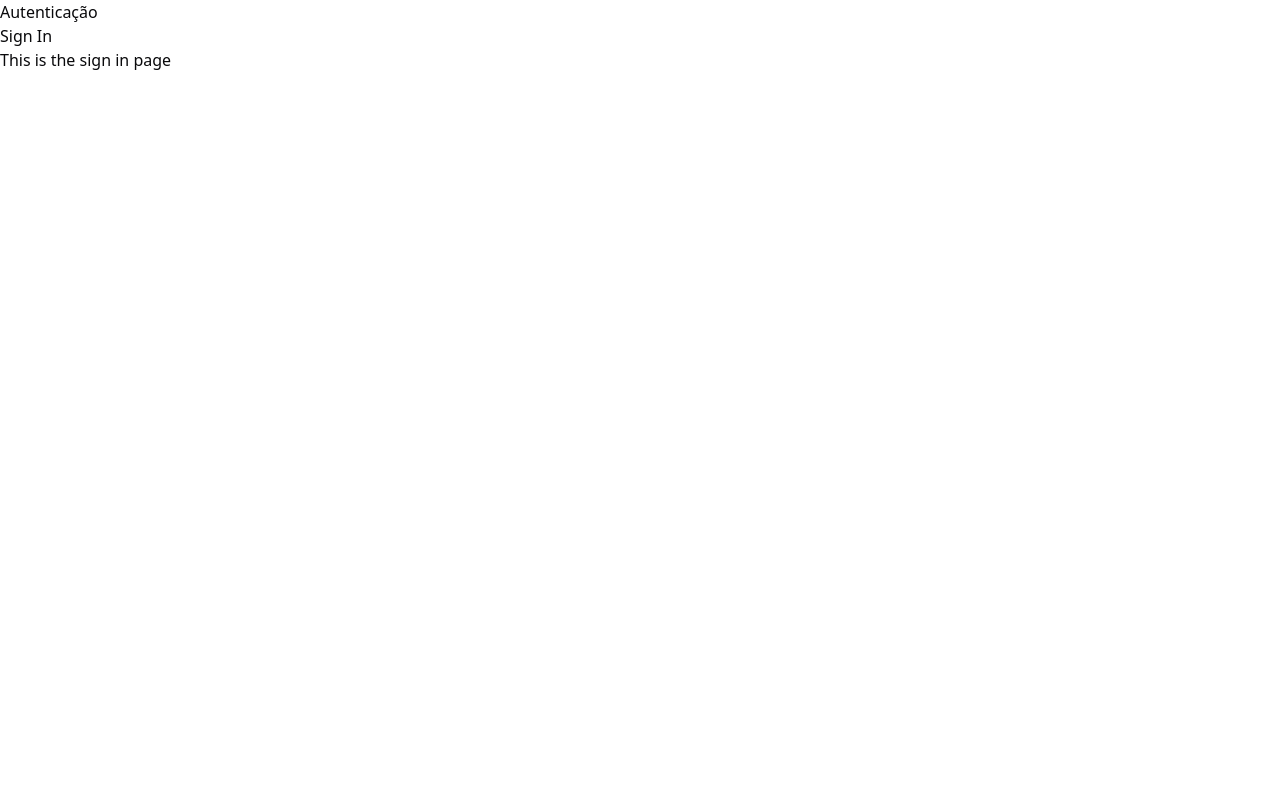
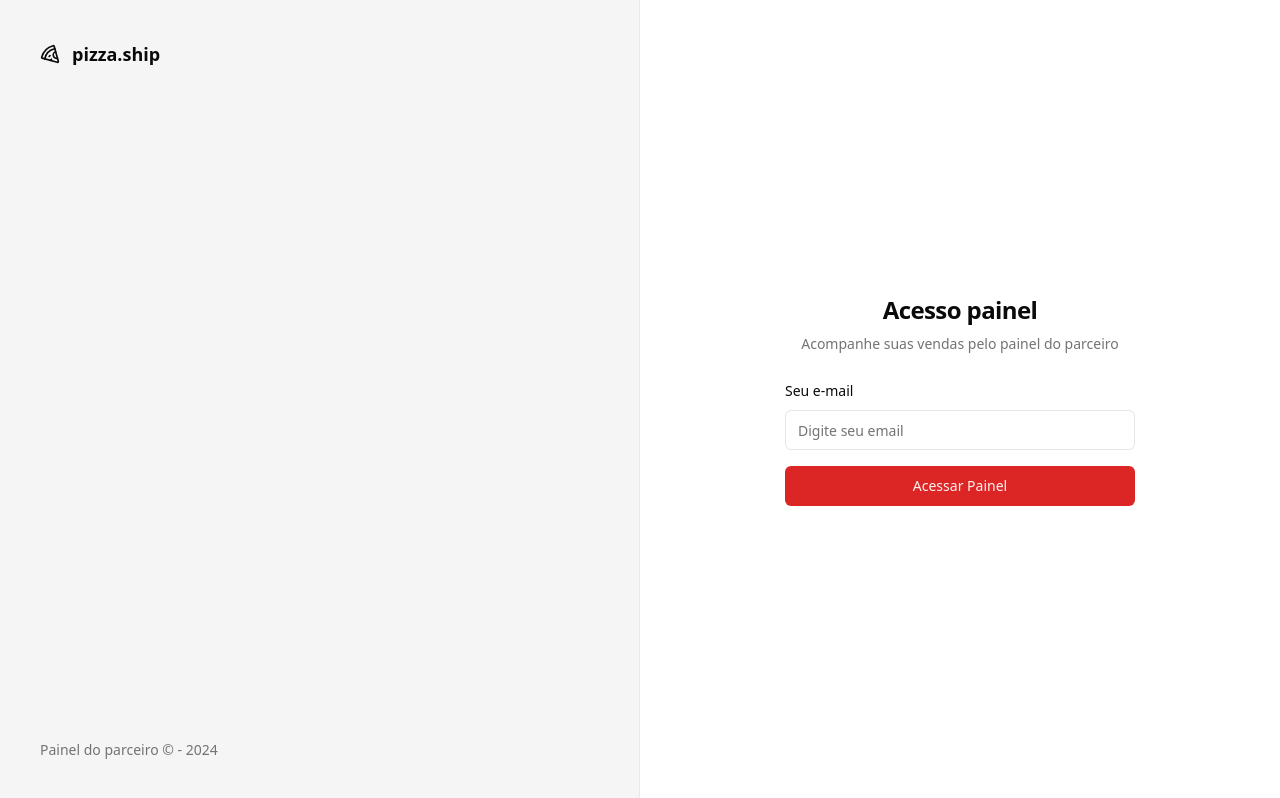
Before and after one commit to mathxs/pizzashop-web, a React (Vite) app: page /sign-in in a window 1280 px wide. Built offline with nearby package versions, Linux system fonts and the light colour scheme.

Commit message:
ajuste na sign

```diff
--- a/package.json
+++ b/package.json
@@ -10,6 +10,7 @@
     "preview": "vite preview"
   },
   "dependencies": {
+    "@radix-ui/react-label": "^2.1.0",
     "@radix-ui/react-slot": "^1.1.0",
     "class-variance-authority": "^0.7.0",
     "clsx": "^2.1.1",
--- /dev/null
+++ b/src/components/ui/input.tsx
@@ -0,0 +1,24 @@
+import * as React from 'react'
+
+import { cn } from '@/lib/utils'
+
+export type InputProps = React.InputHTMLAttributes<HTMLInputElement>
+
+const Input = React.forwardRef<HTMLInputElement, InputProps>(
+  ({ className, type, ...props }, ref) => {
+    return (
+      <input
+        type={type}
+        className={cn(
+          'flex h-10 w-full rounded-md border border-input bg-background px-3 py-2 text-sm ring-offset-background file:border-0 file:bg-transparent file:text-sm file:font-medium file:text-foreground placeholder:text-muted-foreground focus-visible:outline-none focus-visible:ring-2 focus-visible:ring-ring focus-visible:ring-offset-2 disabled:cursor-not-allowed disabled:opacity-50',
+          className,
+        )}
+        ref={ref}
+        {...props}
+      />
+    )
+  },
+)
+Input.displayName = 'Input'
+
+export { Input }
--- /dev/null
+++ b/src/components/ui/label.tsx
@@ -0,0 +1,24 @@
+import * as React from 'react'
+import * as LabelPrimitive from '@radix-ui/react-label'
+import { cva, type VariantProps } from 'class-variance-authority'
+
+import { cn } from '@/lib/utils'
+
+const labelVariants = cva(
+  'text-sm font-medium leading-none peer-disabled:cursor-not-allowed peer-disabled:opacity-70',
+)
+
+const Label = React.forwardRef<
+  React.ElementRef<typeof LabelPrimitive.Root>,
+  React.ComponentPropsWithoutRef<typeof LabelPrimitive.Root> &
+    VariantProps<typeof labelVariants>
+>(({ className, ...props }, ref) => (
+  <LabelPrimitive.Root
+    ref={ref}
+    className={cn(labelVariants(), className)}
+    {...props}
+  />
+))
+Label.displayName = LabelPrimitive.Root.displayName
+
+export { Label }
--- a/src/global.css
+++ b/src/global.css
@@ -4,56 +4,57 @@
 @layer base {
   :root {
     --background: 0 0% 100%;
-    --foreground: 240 10% 3.9%;
+    --foreground: 0 0% 3.9%;
     --card: 0 0% 100%;
-    --card-foreground: 240 10% 3.9%;
+    --card-foreground: 0 0% 3.9%;
     --popover: 0 0% 100%;
-    --popover-foreground: 240 10% 3.9%;
-    --primary: 240 5.9% 10%;
-    --primary-foreground: 0 0% 98%;
-    --secondary: 240 4.8% 95.9%;
-    --secondary-foreground: 240 5.9% 10%;
-    --muted: 240 4.8% 95.9%;
-    --muted-foreground: 240 3.8% 46.1%;
-    --accent: 240 4.8% 95.9%;
-    --accent-foreground: 240 5.9% 10%;
+    --popover-foreground: 0 0% 3.9%;
+    --primary: 0 72.2% 50.6%;
+    --primary-foreground: 0 85.7% 97.3%;
+    --secondary: 0 0% 96.1%;
+    --secondary-foreground: 0 0% 9%;
+    --muted: 0 0% 96.1%;
+    --muted-foreground: 0 0% 45.1%;
+    --accent: 0 0% 96.1%;
+    --accent-foreground: 0 0% 9%;
     --destructive: 0 84.2% 60.2%;
     --destructive-foreground: 0 0% 98%;
-    --border: 240 5.9% 90%;
-    --input: 240 5.9% 90%;
-    --ring: 240 10% 3.9%;
+    --border: 0 0% 89.8%;
+    --input: 0 0% 89.8%;
+    --ring: 0 72.2% 50.6%;
+    --radius: 0.5rem;
     --chart-1: 12 76% 61%;
     --chart-2: 173 58% 39%;
     --chart-3: 197 37% 24%;
     --chart-4: 43 74% 66%;
     --chart-5: 27 87% 67%;
-    --radius: 0.5rem
   }
+
   .dark {
-    --background: 240 10% 3.9%;
+    --background: 0 0% 3.9%;
     --foreground: 0 0% 98%;
-    --card: 240 10% 3.9%;
+    --card: 0 0% 3.9%;
     --card-foreground: 0 0% 98%;
-    --popover: 240 10% 3.9%;
+    --popover: 0 0% 3.9%;
     --popover-foreground: 0 0% 98%;
-    --primary: 0 0% 98%;
-    --primary-foreground: 240 5.9% 10%;
-    --secondary: 240 3.7% 15.9%;
+    --primary: 0 72.2% 50.6%;
+    --primary-foreground: 0 85.7% 97.3%;
+    --secondary: 0 0% 14.9%;
     --secondary-foreground: 0 0% 98%;
-    --muted: 240 3.7% 15.9%;
-    --muted-foreground: 240 5% 64.9%;
-    --accent: 240 3.7% 15.9%;
+    --muted: 0 0% 14.9%;
+    --muted-foreground: 0 0% 63.9%;
+    --accent: 0 0% 14.9%;
     --accent-foreground: 0 0% 98%;
     --destructive: 0 62.8% 30.6%;
     --destructive-foreground: 0 0% 98%;
-    --border: 240 3.7% 15.9%;
-    --input: 240 3.7% 15.9%;
-    --ring: 240 4.9% 83.9%;
+    --border: 0 0% 14.9%;
+    --input: 0 0% 14.9%;
+    --ring: 0 72.2% 50.6%;
     --chart-1: 220 70% 50%;
     --chart-2: 160 60% 45%;
     --chart-3: 30 80% 55%;
     --chart-4: 280 65% 60%;
-    --chart-5: 340 75% 55%
+    --chart-5: 340 75% 55%;
   }
 }
 @layer base {
--- a/src/pages/_layouts/auth.tsx
+++ b/src/pages/_layouts/auth.tsx
@@ -1,10 +1,20 @@
+import { Pizza } from 'lucide-react'
 import { Outlet } from 'react-router-dom'
 
 export function AuthLayout() {
   return (
-    <div>
-      <h1>Autenticação</h1>
-      <div>
+    <div className="min-h-screen grid grid-cols-2">
+      <div className="h-full border-r border-foreground/5 bg-muted p-10 text-muted-foreground flex flex-col justify-between">
+        <div className="flex items-center gap-3 text-lg font-medium text-foreground">
+          <Pizza className="h-5 w-5" />
+          <span className="font-semibold">pizza.ship</span>
+        </div>
+        <footer className="text-sm">
+          Painel do parceiro &copy; - {new Date().getFullYear()}
+        </footer>
+      </div>
+
+      <div className="flex flex-col items-center justify-center">
         <Outlet />
       </div>
     </div>
--- a/src/pages/auth/sign-in.tsx
+++ b/src/pages/auth/sign-in.tsx
@@ -1,11 +1,35 @@
+import { Button } from '@/components/ui/button'
+import { Input } from '@/components/ui/input'
+import { Label } from '@/components/ui/label'
 import { Helmet } from 'react-helmet-async'
 
 export function SignIn() {
   return (
-    <div>
+    <>
       <Helmet title="Login" />
-      <h1>Sign In</h1>
-      <p>This is the sign in page</p>
-    </div>
+      <div className="p-8">
+        <div className="w-[350px] flex flex-col justify-center gap-6">
+          <div className="flex flex-col gap-2 text-center">
+            <h1 className="text-2xl font-semibold tracking-tight">
+              Acesso painel
+            </h1>
+            <p className="text-sm text-muted-foreground">
+              Acompanhe suas vendas pelo painel do parceiro
+            </p>
+          </div>
+
+          <form className="space-y-4">
+            <div className="space-y-2">
+              <Label htmlFor="email">Seu e-mail</Label>
+              <Input id="email" type="email" placeholder="Digite seu email" />
+            </div>
+
+            <Button className="w-full" type="submit">
+              Acessar Painel
+            </Button>
+          </form>
+        </div>
+      </div>
+    </>
   )
 }
```
Also changed, not shown: src/components/ui/button.tsx (+21 -21 lines), 1 other file (tests, documents, lock files or other folders).
